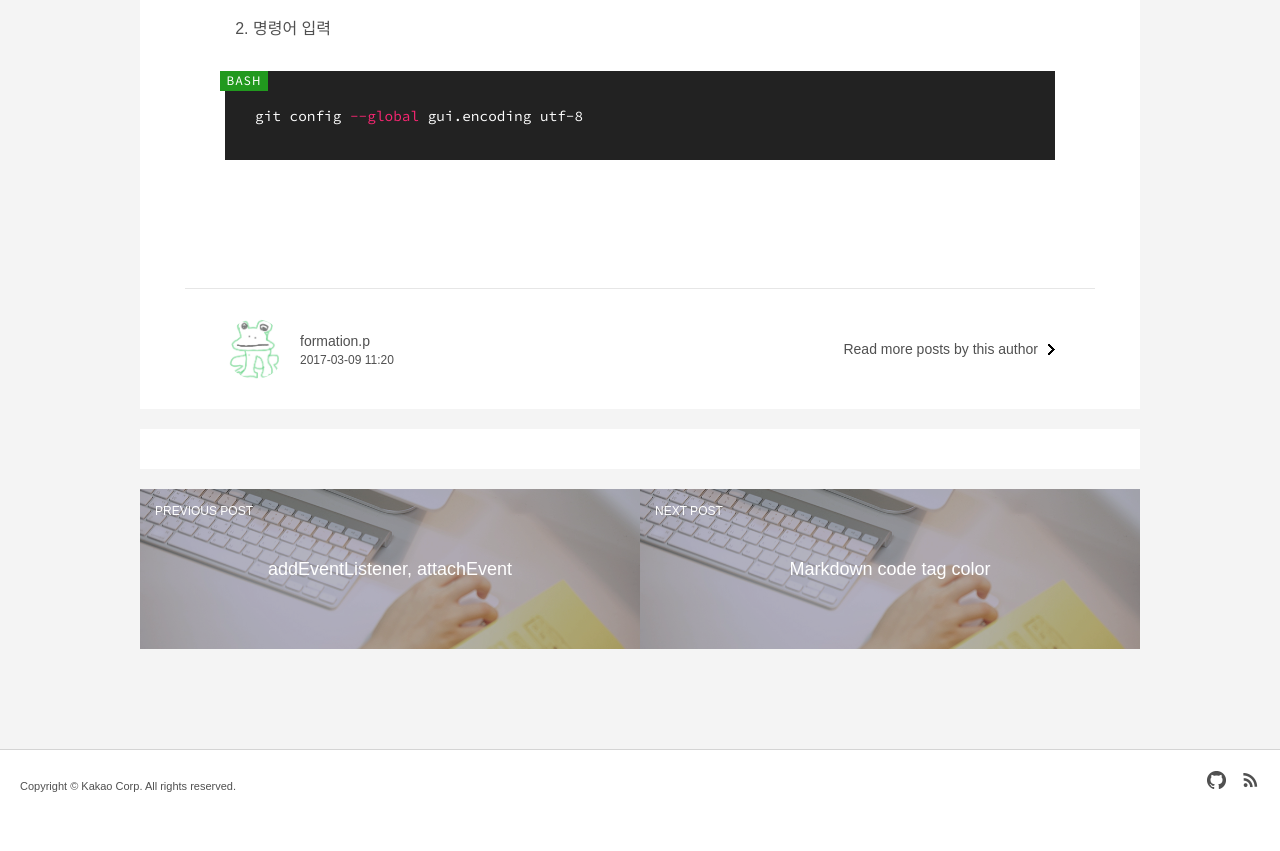
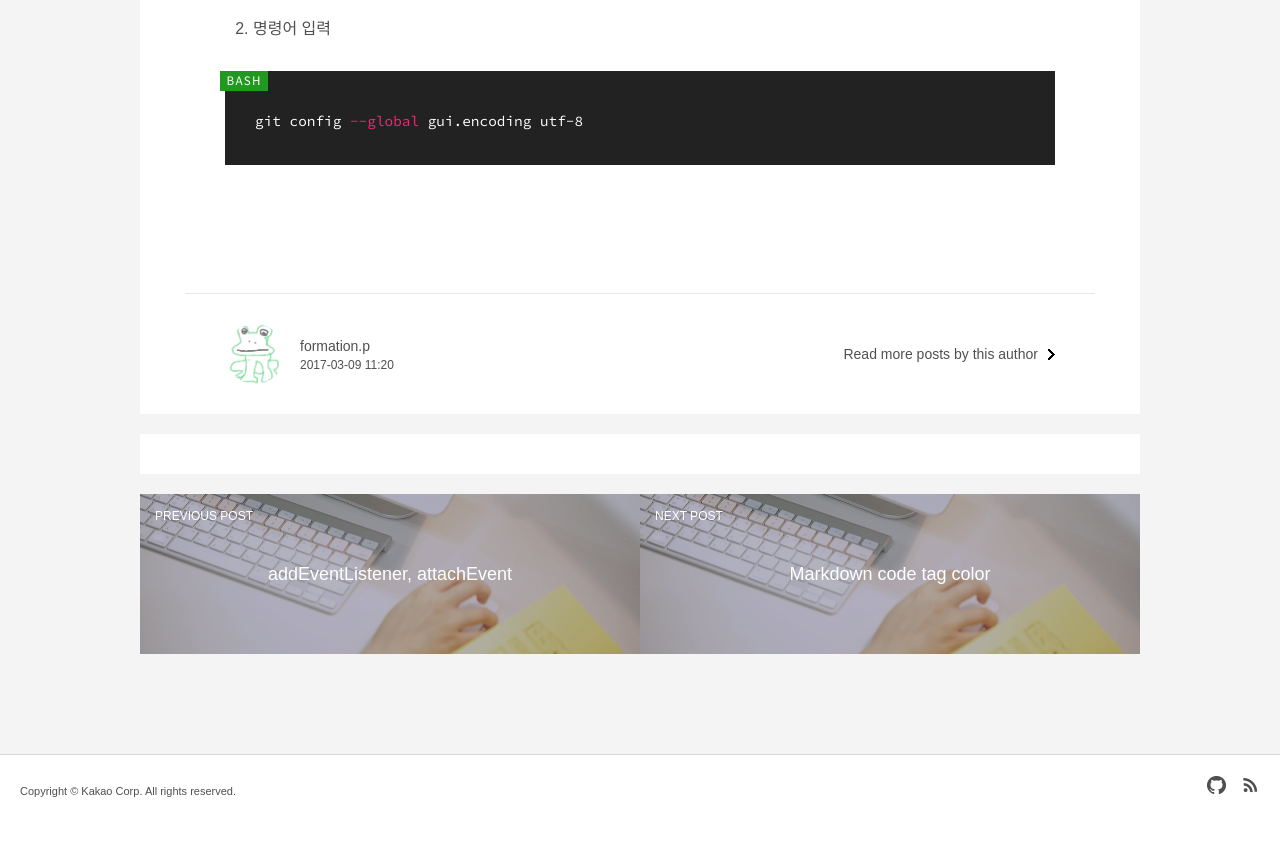
Before and after one commit to gutmate/gutmate.github.com, a Jekyll site: the page built from _posts/2017-03-09-gitk-encoding.md, in a window 1280 px wide. Shown: the part 583-1434 px from the top of the page. Built offline with Jekyll 4.4.1, drawn with Linux system fonts in a browser that asks for light colours; some web fonts are replaced; comment, search, counter and statistics services are not loaded.

Commit message:
Update style about codebox padding

```diff
--- a/assets/css/screen.css
+++ b/assets/css/screen.css
@@ -898,11 +898,11 @@ body.tag-template #navbar {
     /* background: #f4f4f4; */
     /* border: 1px solid #d4d4d4; */
     width: 100%;
-    padding: 30px;
+    padding: 35px 30px 30px;
     font-size: 1em;
     white-space: pre;
     overflow: auto;
-	-webkit-overflow-scrolling:touch;
+    -webkit-overflow-scrolling:touch;
     /* border-radius: 3px */
 }
 
```
